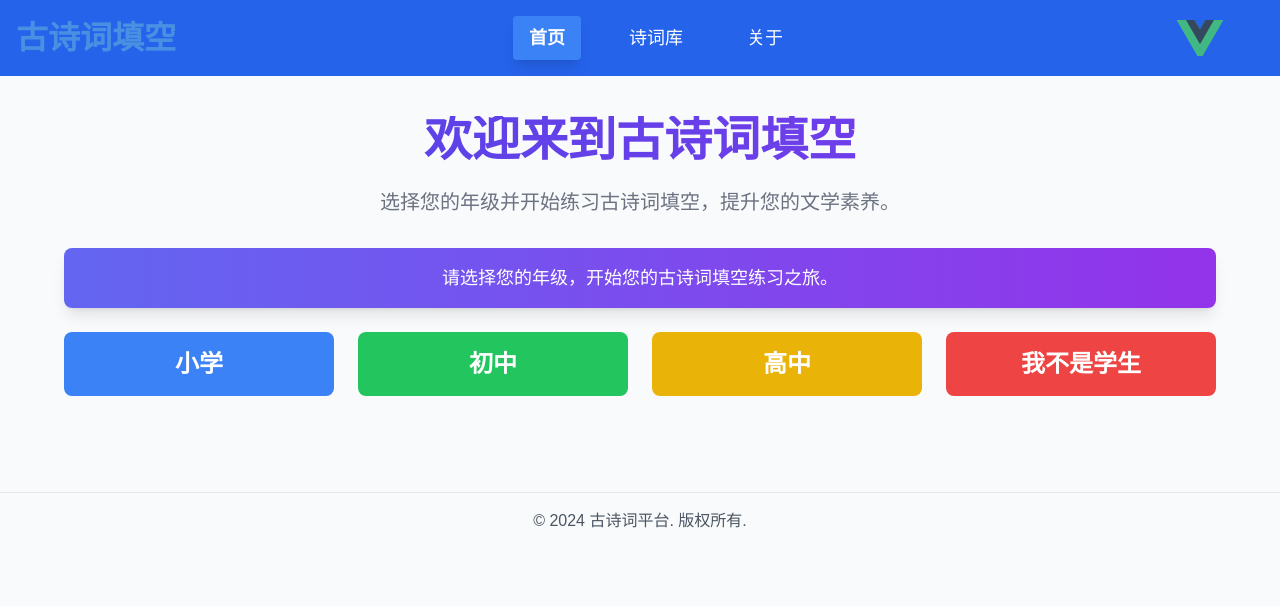
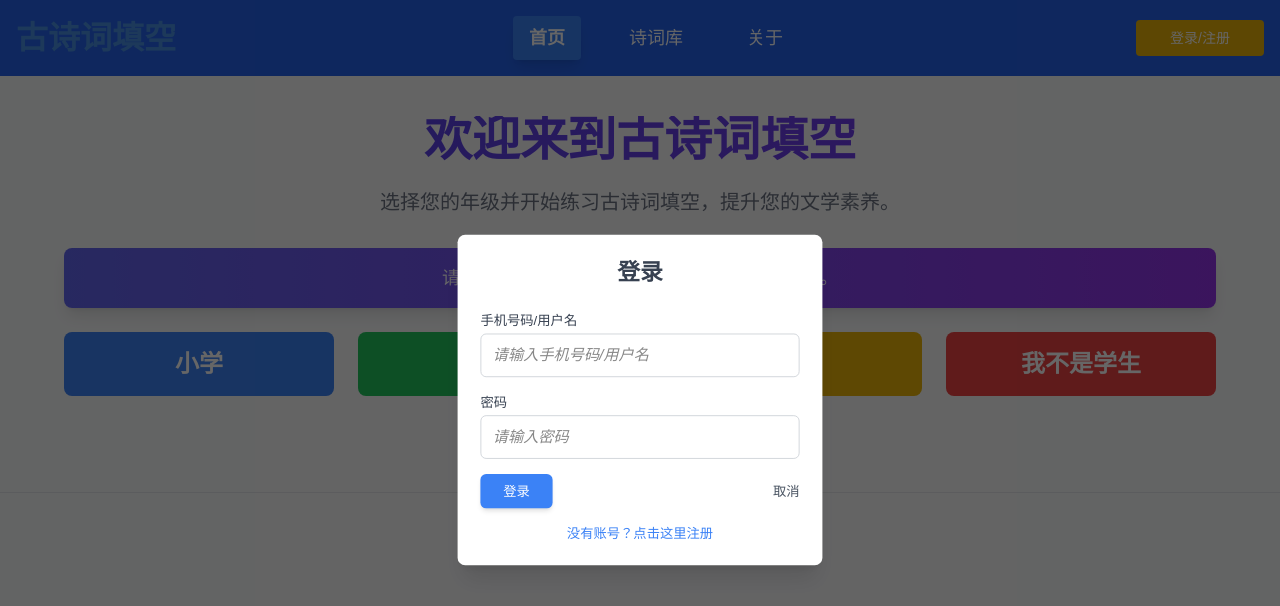
Before and after one commit to oclcph/HCI, a Vue app in the folder frontend/: page / in a window 1280 px wide. Both pictures are taken after a click on the button "登录/注册". Shown: the top 606 px of the page. Built offline with nearby package versions, Linux system fonts and the light colour scheme.

Commit message:
登录注册前端完成

```diff
--- a/frontend/src/api/user.ts
+++ b/frontend/src/api/user.ts
@@ -1,6 +1,31 @@
 import axios from "axios";
 import {USER_MODULE} from "./api";
+
+type LoginInfo = {
+    phone: string,
+    password: string
+}
+
+type RegisterInfo = {
+    phone: string,
+    password: string,
+    confirmPassword: string
+}
 
 export const getUser = () =>{
     return axios.get(USER_MODULE);
 }
+
+export const loginApi = (loginInfo: LoginInfo) => {
+    return axios.post(`${USER_MODULE}/login`, null, {params: loginInfo})
+        .then(res => {
+            return res
+        })
+}
+
+export const registerApi = (register: RegisterInfo) => {
+    return axios.post(`${USER_MODULE}/register`, register)
+        .then(res => {
+            return res
+        })
+}
--- a/frontend/src/components/Header.vue
+++ b/frontend/src/components/Header.vue
@@ -1,7 +1,7 @@
 <script lang="ts">
-import {defineComponent, onMounted, ref, onBeforeUnmount } from 'vue';
+import {defineComponent, onMounted, ref, onBeforeUnmount, computed} from 'vue';
 import { useUserStore } from '../store/userStore';
-import {getUser} from "../api/user";
+import {getUser, loginApi, registerApi } from "../api/user";
 import {useRouter} from "vue-router";
 
 export default defineComponent({
@@ -11,6 +11,23 @@ export default defineComponent({
     const currentPage = ref('home');
     const showDropdown = ref(false);
     const dropdownMenu = ref<HTMLDivElement | null>(null);
+    const showLogin = ref(false)
+    const showRegister = ref(false)
+    const phone = ref(''); // 绑定输入框中的电话
+    const password = ref(''); // 绑定输入框中的密码
+    const isPasswordVisible = ref(false);
+
+    const registerName = ref('')
+    const confirmPassword = ref('')
+    const hasTelInput = computed(() => phone.value != '')
+    // 密码是否为空
+    const hasPasswordInput = computed(() => password.value != '')
+    // 重复密码是否为空
+    const hasConfirmPasswordInput = computed(() => confirmPassword.value != '')
+
+    const chinaMobileRegex = /^1(3[0-9]|4[579]|5[0-35-9]|6[2567]|7[0-8]|8[0-9]|9[189])\d{8}$/
+    const telLegal = computed(() => chinaMobileRegex.test(phone.value))
+    const isPasswordIdentical = computed(() => password.value == confirmPassword.value)
 
     const closeDropdown = (event: MouseEvent) => {
       if (
@@ -19,6 +36,7 @@ export default defineComponent({
       ) {
         showDropdown.value = false;
       }
+
     };
 
     onMounted(() => {
@@ -31,22 +49,47 @@ export default defineComponent({
       document.removeEventListener('click', closeDropdown);
     });
 
+    const showLoginPage = () => {
+      showLogin.value = true;
+      showRegister.value = false;
+      phone.value = '';
+      password.value = '';
+      confirmPassword.value = '';
+    };
+
+    const showRegisterPage = () => {
+      showLogin.value = false;
+      showRegister.value = true;
+      phone.value = '';
+      password.value = '';
+      confirmPassword.value = '';
+    };
+
     const login = () => {
-      // getUser().then((user) => {
-      //   console.log(user);
-      // })
-      // 模拟登录
-      userStore.login({ name: 'John Doe' });
-      console.log(userStore.isLoggedIn);
-      isLoggedIn.value = true;
-    };
+      loginApi({
+        phone: phone.value,
+        password: password.value,
+      }).then(() => {
+        isLoggedIn.value = true;
+        showLogin.value = false;
+      })
+    }
+
     const toggleDropdown = () => {
       showDropdown.value = !showDropdown.value; // 切换下拉框显示
     };
-
+    const togglePasswordVisibility = () => {
+      isPasswordVisible.value = !isPasswordVisible.value;
+    }
 
     const register = () => {
-      isLoggedIn.value = true;
+      registerApi({
+        phone: phone.value,
+        password: password.value,
+        confirmPassword: confirmPassword.value,
+      }).then((res) => {
+        console.log(res)
+      })
 
     }
     const logout = () => {
@@ -61,12 +104,33 @@ export default defineComponent({
     }
 
     return {
+      /* 登录 */
+      phone,
+      password,
+      showLogin,
+
+      /* 注册 */
+      registerName,
+      confirmPassword,
+      showRegister,
+      isPasswordIdentical,
+      hasTelInput,
+      hasPasswordInput,
+      hasConfirmPasswordInput,
+      telLegal,
+
+      /* 页面切换 */
       currentPage,
       showDropdown,
       isLoggedIn,
       dropdownMenu,
+      isPasswordVisible,
+
+      togglePasswordVisibility,
+      login,
       toggleDropdown,
-      login,
+      showRegisterPage,
+      showLoginPage,
       register,
       logout,
       setCurrentPage,
@@ -127,11 +191,150 @@ export default defineComponent({
           </router-link>
         </div>
       </div>
-      <button v-else @click="login" class="bg-yellow-500 px-4 py-2 rounded hover:bg-yellow-400 text-sm w-32">
+      <button v-else @click="showLoginPage" class="bg-yellow-500 px-4 py-2 rounded hover:bg-yellow-400 text-sm w-32">
         登录/注册
       </button>
+      <!-- 登录弹窗 -->
+      <div v-if="showLogin" class="fixed inset-0 bg-gray-600 bg-opacity-50 flex justify-center items-center z-20">
+        <!-- 弹窗内容 -->
+        <div class="bg-white w-96 p-6 rounded-lg shadow-xl transform transition-all duration-300 ease-in-out scale-95 hover:scale-100">
+          <h2 class="text-2xl font-semibold text-gray-700 mb-6 text-center">登录</h2>
+          <form @submit.prevent="login">
+            <div class="mb-4">
+              <label for="phone" class="block text-sm font-medium text-gray-700">手机号码/用户名</label>
+              <input
+                  id="phone"
+                  v-model="phone"
+                  type="tel"
+                  class="w-full mt-1 p-3 border border-gray-300 rounded-md text-sm text-gray-700 focus:outline-none focus:ring-2 focus:ring-blue-400"
+                  placeholder="请输入手机号码/用户名"
+                  required
+              />
+              <label v-if="hasTelInput && !telLegal" for="tel" class="text-red-500 text-sm">
+                手机号不合法
+              </label>
+            </div>
+            <div class="mb-4">
+              <label for="password" class="block text-sm font-medium text-gray-700">密码</label>
+              <div class="relative">
+                <input
+                    id="password"
+                    v-model="password"
+                    :type="isPasswordVisible ? 'text' : 'password'"
+                    class="w-full mt-1 p-3 border border-gray-300 rounded-md text-sm text-gray-700 focus:outline-none focus:ring-2 focus:ring-blue-400"
+                    placeholder="请输入密码"
+                    required
+                />
+                <!-- 切换密码显示状态按钮 -->
+                <button
+                    type="button"
+                    @click="togglePasswordVisibility"
+                    class="absolute right-3 top-1/2 transform -translate-y-1/2"
+                >
+                </button>
+              </div>
+            </div>
+            <div class="flex justify-between items-center">
+              <button type="submit" class="bg-blue-500 text-white py-2 px-6 rounded-md shadow-md hover:bg-blue-400 transition duration-200 text-sm">
+                登录
+              </button>
+              <button
+                  type="button"
+                  @click="() => { showLogin = false; phone = ''; password = ''; }"
+                  class="text-gray-600 hover:text-gray-950 text-sm font-medium transition duration-200"
+              >
+                取消
+              </button>
+            </div>
+
+          </form>
+          <!-- 注册链接 -->
+          <p class="text-center text-sm mt-4">
+            <span @click="showRegisterPage" class="text-blue-500 cursor-pointer">没有账号？点击这里注册</span>
+          </p>
+        </div>
+      </div>
+
+      <div v-if="showRegister" ref="registerMenu" class="fixed inset-0 bg-gray-600 bg-opacity-50 flex justify-center items-center z-20">
+        <div class="bg-white w-96 p-6 rounded-lg shadow-xl transform transition-all duration-300 ease-in-out scale-95 hover:scale-100">
+          <h2 class="text-2xl font-semibold text-gray-700 mb-6 text-center">注册</h2>
+          <form @submit.prevent="register">
+            <div class="mb-4">
+              <label for="phone" class="block text-sm font-medium text-gray-700">手机号码</label>
+              <input
+                  id="phone"
+                  v-model="phone"
+                  type="tel"
+                  class="w-full mt-1 p-2 border border-gray-300 rounded-md text-gray-700 text-sm focus:outline-none focus:ring-2 focus:ring-blue-400"
+                  placeholder="请输入手机号码"
+                  required
+              />
+              <label v-if="hasTelInput && !telLegal" for="tel" class="text-red-500 text-sm">
+                手机号不合法
+              </label>
+            </div>
+            <div class="mb-4">
+              <label for="password" class="block text-sm font-medium text-gray-700">密码</label>
+              <div class="relative">
+                <input
+                    id="password"
+                    v-model="password"
+                    :type="isPasswordVisible ? 'text' : 'password'"
+                    class="w-full mt-1 p-2 border border-gray-300 rounded-md focus:outline-none focus:ring-2 focus:ring-blue-400"
+                    placeholder="请输入密码"
+                    required
+                />
+                <!-- 切换密码显示状态按钮 -->
+                <button
+                    type="button"
+                    @click="togglePasswordVisibility"
+                    class="absolute right-3 top-1/2 transform -translate-y-1/2"
+                >
+                </button>
+              </div>
+            </div>
+            <!-- 确认密码 -->
+            <div class="mb-4">
+              <label for="confirmPassword" class="block text-sm font-medium text-gray-700">确认密码</label>
+              <div class="relative">
+                <input
+                    id="confirmPassword"
+                    v-model="confirmPassword"
+                    :type="isPasswordVisible ? 'text' : 'password'"
+                    class="w-full mt-1 p-2 border border-gray-300 rounded-md focus:outline-none focus:ring-2 focus:ring-blue-400"
+                    placeholder="请再次输入密码"
+                    required
+                />
+                <!-- 切换密码显示状态按钮 -->
+                <button
+                    type="button"
+                    @click="togglePasswordVisibility"
+                    class="absolute right-3 top-1/2 transform -translate-y-1/2"
+                >
+                </button>
+                <label v-if="hasConfirmPasswordInput && !isPasswordIdentical" for="tel" class="text-red-500 text-sm">两次密码不一致</label>
+              </div>
+            </div>
+
+            <div class="flex justify-between items-center">
+              <button type="submit" class="bg-blue-500 text-white py-2 px-6 rounded-md shadow-md hover:bg-blue-400 transition duration-200 text-sm">
+                注册
+              </button>
+              <button
+                  type="button"
+                  @click="() => {showRegister = false; password = ''; phone = ''; registerName = ''; confirmPassword = ''}"
+                  class="text-gray-600 hover:text-gray-950 text-sm font-medium transition duration-200"
+              >
+                取消
+              </button>
+            </div>
+          </form>
+          <p class="text-center text-sm mt-4">
+            <span @click="showLoginPage" class="text-blue-500 cursor-pointer">已有账号？点击这里登录</span>
+          </p>
+        </div>
+      </div>
     </div>
-
   </header>
 </template>
 
@@ -155,4 +358,28 @@ header {
   transition: color 0.3s ease; /* 颜色变化过渡效果 */
   cursor: pointer; /* 鼠标悬停时显示为手型 */
 }
+/* 弹窗的背景遮罩样式 */
+.fixed {
+  position: fixed;
+}
+.inset-0 {
+  top: 0;
+  left: 0;
+  right: 0;
+  bottom: 0;
+}
+.bg-gray-600 {
+  background-color: rgba(0, 0, 0, 0.6);
+}
+input[type="password"],
+input[type="text"] {
+  background-color: #fff;
+  color: #333; /* 确保输入内容清晰可见 */
+  font-size: 16px; /* 设置字体大小 */
+}
+input::placeholder {
+  font-size: 16px; /* 设置字体大小 */
+  color: #888; /* 设置颜色，可以根据需要修改 */
+  font-style: italic; /* 可选：设置字体样式 */
+}
 </style>
```
